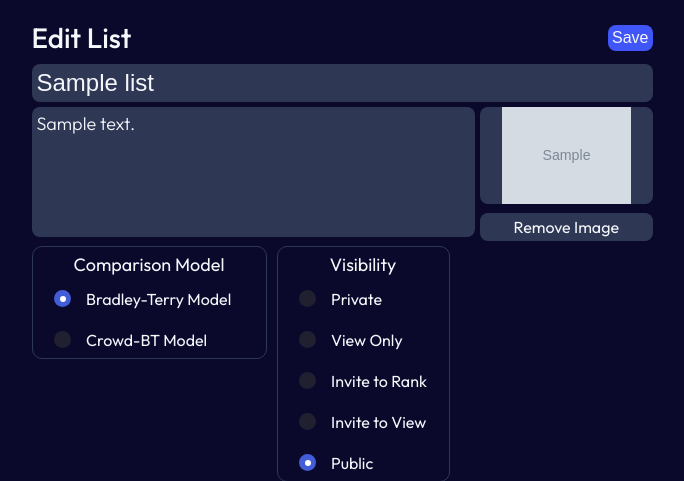
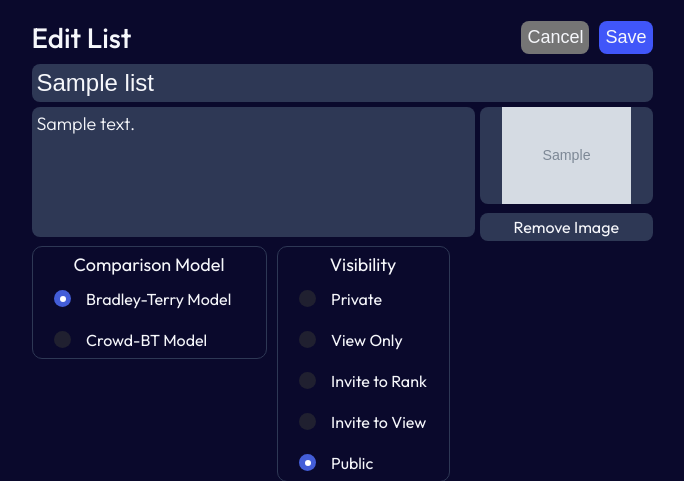
Before and after one commit to AidanSzilagyi/comparison-site, a Django app: a page that uses createList/templates/createList/modify_list/create-list.html in a window 1280 px wide. Shown: the part 50-531 px from the top of the page, without its empty margins (298-982 px from the left). Run offline with Django 5.2, Linux system fonts and the light colour scheme; a user stored in the database is signed in; tables that the repository leaves empty hold one stand-in row (values such as "Sample post"); grey boxes marked "Sample" are stand-in pictures; some libraries are stand-ins or nearby versions.

Commit message:
added cancel button when editting lists

```diff
--- a/createList/templates/createList/modify_list/create-list.html
+++ b/createList/templates/createList/modify_list/create-list.html
@@ -36,18 +36,25 @@
             {{ thing_forms.management_form }}
             <div class="page-header">
                 <div class="page-title">
-                    {% if new_list %}
+                    {% if list_slug %}
+                        Edit List
+                    {% else %}
                         Create a New List
-                    {% else %}
-                        Edit List
                     {% endif %}
                 </div>
-                <div class="create-list-button-container">
-                    <button class="create-list-button" type="submit">
-                        {% if new_list %}
+                <div class="header-control-buttons-container">
+                    {% if list_slug %}
+                    <a href="{% url 'list_info' list_slug %}">
+                        <button class="header-control-buttons cancel-button">
+                            Cancel
+                        </button>
+                    </a>
+                    {% endif %}
+                    <button class="header-control-buttons" type="submit">
+                        {% if list_slug %}
+                            Save
+                        {% else %}
                             Create
-                        {% else %}
-                            Save
                         {% endif %}
                     </button>
                 </div>
--- a/createList/views.py
+++ b/createList/views.py
@@ -118,7 +118,7 @@ def list_type_choices(request):
         return render(request, 'createList/create-list.html', {
             'list_form': list_form,
             'thing_forms': thing_forms,
-            'new_list': True,
+            'list_slug': None,
             'list_type': "text",
         })
     return render(request, 'createList/modify_list/list-type-choices.html')
@@ -195,7 +195,7 @@ def create_or_edit_list(request, list_type, slug=None):
     return render(request, 'createList/modify_list/create-list.html', {
         'list_form': list_form,
         'thing_forms': thing_forms,
-        'new_list': list == None,
+        'list_slug': list.slug if list != None else None,
         'list_type': list_type,
         'invited_users': get_invited_users_text(list) if list else invited_users,
     })
--- a/static/styles/modify_list/createList.css
+++ b/static/styles/modify_list/createList.css
@@ -21,17 +21,21 @@
 .page-title {
     font-size: 28px;
 }
-.create-list-button-container {
-
+.header-control-buttons-container {
+    display: flex;
+    gap: 10px;
 }
-.create-list-button {
+.header-control-buttons {
     background-color: var(--important);
     color: var(--highlight);
     border-style: none;
     border-radius: 8px;
-    padding: 4px 4px;
-    font-size: 16px;
+    padding: 6px 6px;
+    font-size: 18px;
     cursor: pointer;
+}
+.cancel-button {
+    background-color: var(--greyedout);
 }
 
 /* Body */
```
